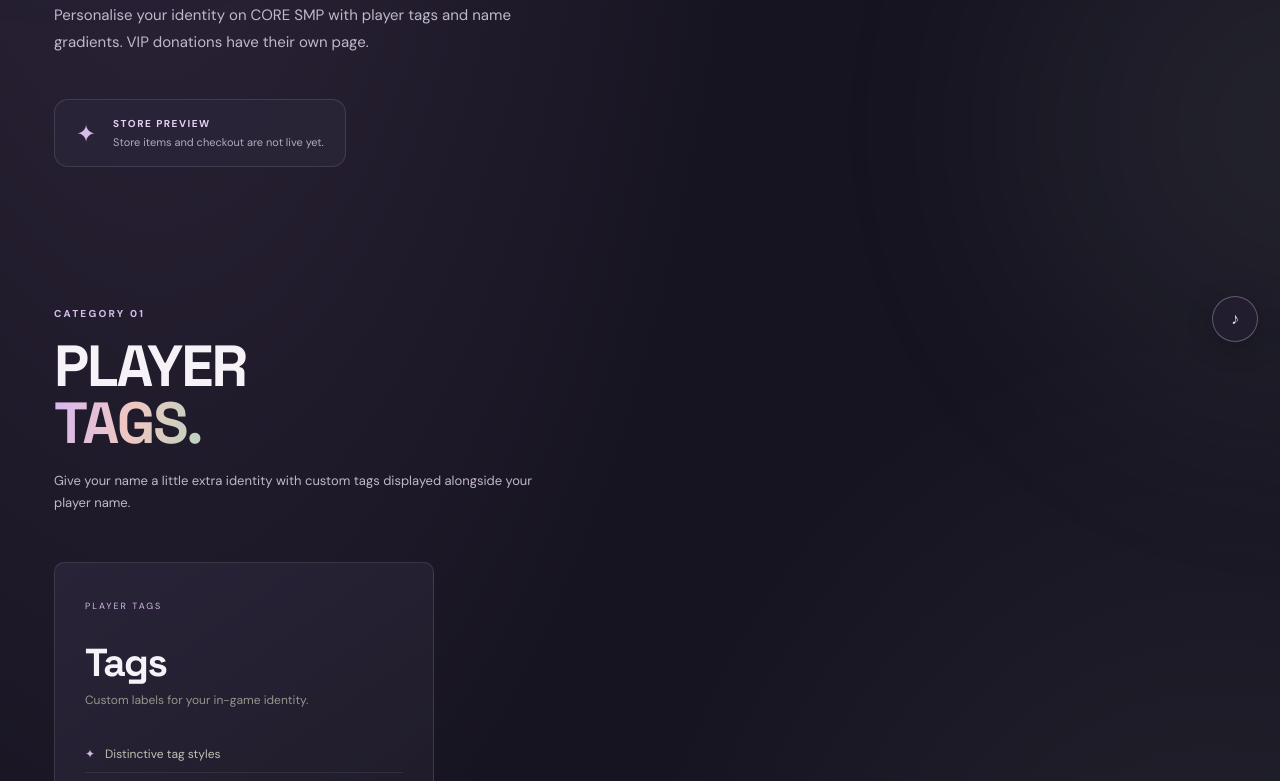
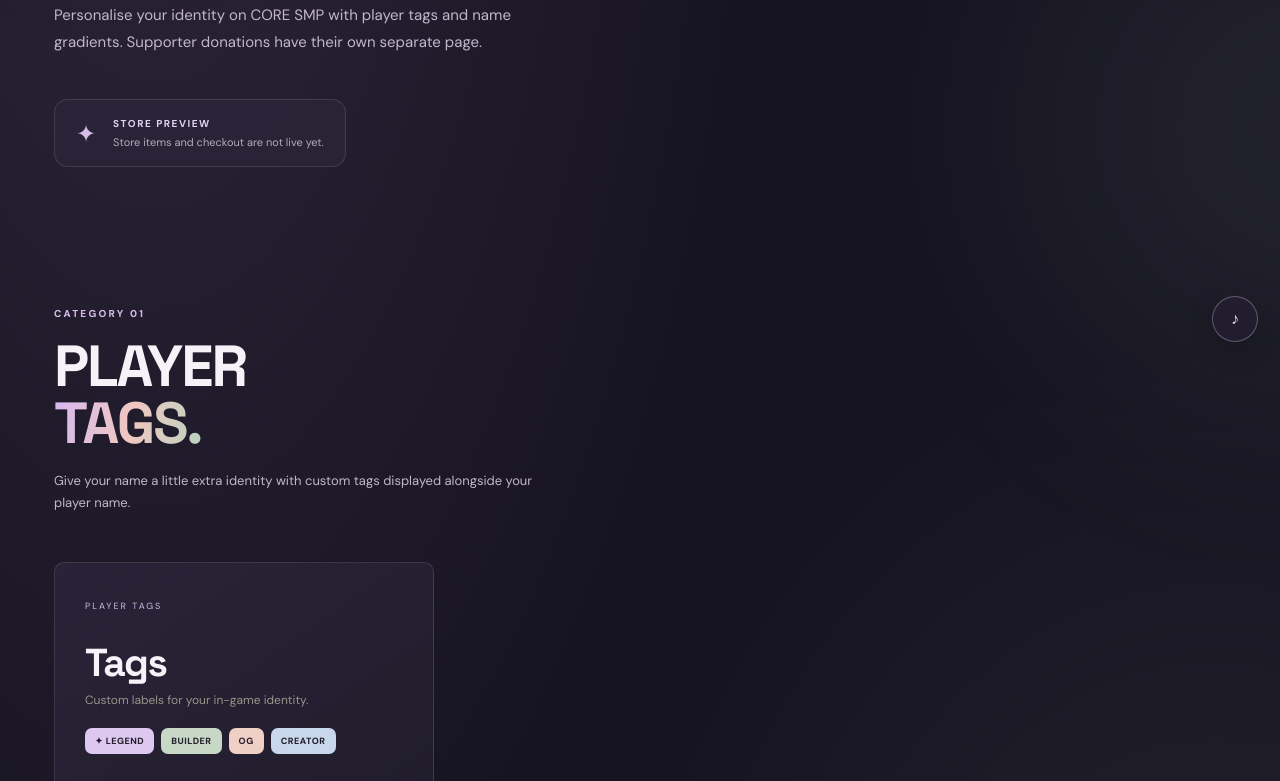
Before and after one commit to swyftw/core-smp-website, a plain HTML site: page store.html in a window 1280 px wide. Shown: the part 436-1217 px from the top of the page. Drawn offline with Linux system fonts and the light colour scheme.

Commit message:
Add player tag and name gradient previews to store

```diff
--- a/store.html
+++ b/store.html
@@ -10,19 +10,19 @@
 <body><div class="ambient ambient-one"></div><div class="ambient ambient-two"></div>
   <header class="site-header"><a class="brand" href="index.html"><span class="brand-mark">C</span><span>CORE<span class="brand-muted"> SMP</span></span></a><button class="menu-toggle" aria-label="Toggle navigation" aria-expanded="false">☰</button><nav class="nav-links" aria-label="Main navigation"><a href="index.html">Home</a><a href="index.html#join">Server</a><a class="active" href="store.html">Store</a><a href="donate.html">Donations</a></nav><a class="button button-small button-outline header-join" href="index.html#join">Join server <span>↗</span></a></header>
   <main>
-    <section class="store-hero"><span class="eyebrow"><span class="live-dot"></span> THE OFFICIAL CORE SMP STORE</span><h1>THE CORE<br><span class="gold">STORE.</span></h1><p>Personalise your identity on CORE SMP with player tags and name gradients. VIP donations have their own page.</p><div class="store-status"><span class="status-icon">✦</span><div><strong>STORE PREVIEW</strong><small>Store items and checkout are not live yet.</small></div></div></section>
+    <section class="store-hero"><span class="eyebrow"><span class="live-dot"></span> THE CORE SMP COLLECTION</span><h1>THE CORE<br><span class="gold">STORE.</span></h1><p>Personalise your identity on CORE SMP with player tags and name gradients. Supporter donations have their own separate page.</p><div class="store-status"><span class="status-icon">✦</span><div><strong>STORE PREVIEW</strong><small>Store items and checkout are not live yet.</small></div></div></section>
 
     <section class="section store-section" id="player-tags">
       <div class="section-heading"><span class="section-kicker">CATEGORY 01</span><h2>PLAYER<br><span class="gold">TAGS.</span></h2><p class="section-description">Give your name a little extra identity with custom tags displayed alongside your player name.</p></div>
       <div class="tier-grid">
-        <article class="tier-card"><span class="tier-label">PLAYER TAGS</span><h3>Tags</h3><p class="tier-subtitle">Custom labels for your in-game identity.</p><ul><li>Distinctive tag styles</li><li>Choose a tag that fits you</li><li>Show it off in-game</li></ul><span class="tier-soon">ITEMS & PRICES COMING SOON</span></article>
+        <article class="tier-card"><span class="tier-label">PLAYER TAGS</span><h3>Tags</h3><p class="tier-subtitle">Custom labels for your in-game identity.</p><div class="tag-samples"><span class="tag-pill tag-lilac">✦ LEGEND</span><span class="tag-pill tag-sage">BUILDER</span><span class="tag-pill tag-peach">OG</span><span class="tag-pill tag-blue">CREATOR</span></div><ul><li>Distinctive tag styles</li><li>Choose a tag that fits you</li><li>Show it off in-game</li></ul><span class="tier-soon">ITEMS & PRICES COMING SOON</span></article>
       </div>
     </section>
 
     <section class="section store-section" id="name-gradients">
       <div class="section-heading"><span class="section-kicker">CATEGORY 02</span><h2>NAME<br><span class="gold">GRADIENTS.</span></h2><p class="section-description">Add colour and style to your Minecraft name with custom gradient options.</p></div>
       <div class="tier-grid">
-        <article class="tier-card tier-featured"><span class="tier-label">NAME STYLES</span><h3>Gradients</h3><p class="tier-subtitle">Make your name stand out.</p><ul><li>Custom colour combinations</li><li>Gradient name styling</li><li>Personalise your look</li></ul><span class="tier-soon">STYLES & PRICES COMING SOON</span></article>
+        <article class="tier-card tier-featured"><span class="tier-label">NAME STYLES</span><h3>Gradients</h3><p class="tier-subtitle">Make your name stand out.</p><div class="gradient-samples"><span class="name-sample gradient-lilac">YourName</span><span class="name-sample gradient-sunset">YourName</span><span class="name-sample gradient-mint">YourName</span><span class="name-sample gradient-ocean">YourName</span></div><ul><li>Custom colour combinations</li><li>Gradient name styling</li><li>Personalise your look</li></ul><span class="tier-soon">STYLES & PRICES COMING SOON</span></article>
       </div>
     </section>
 
```
